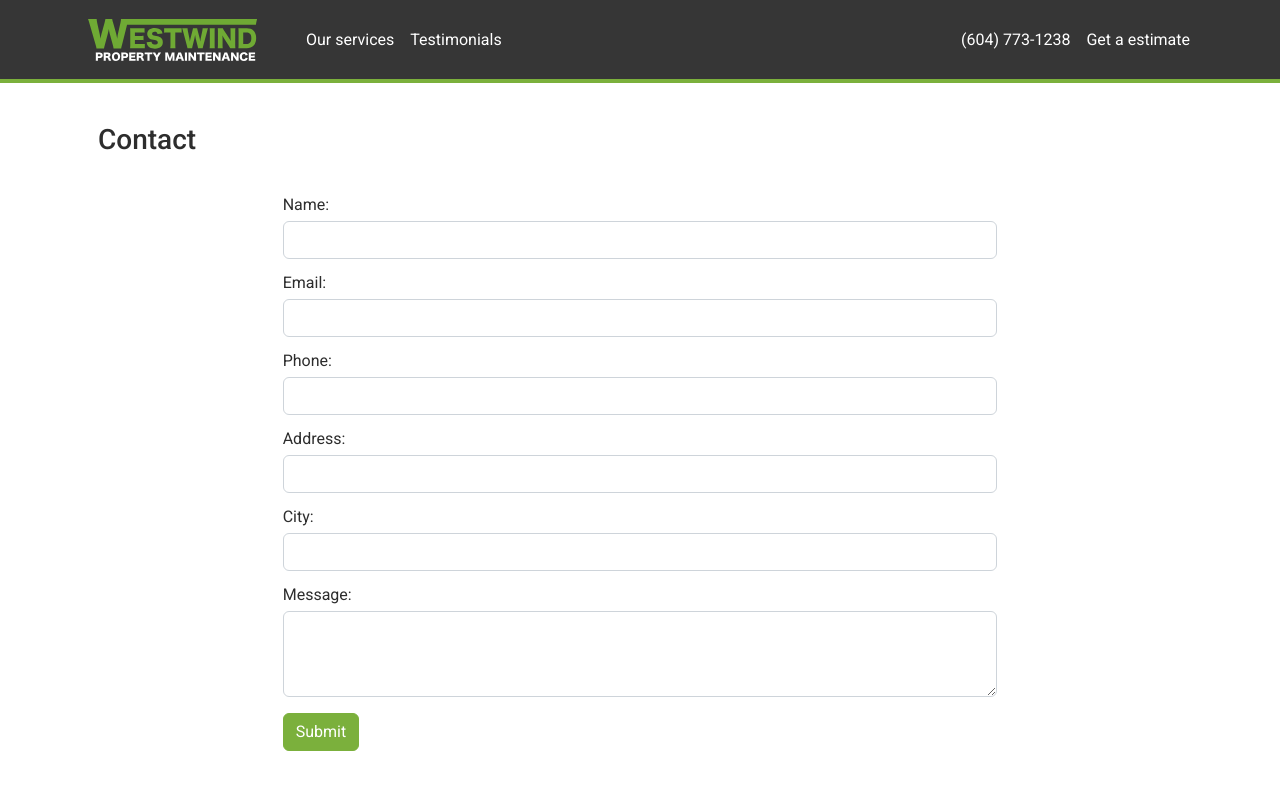
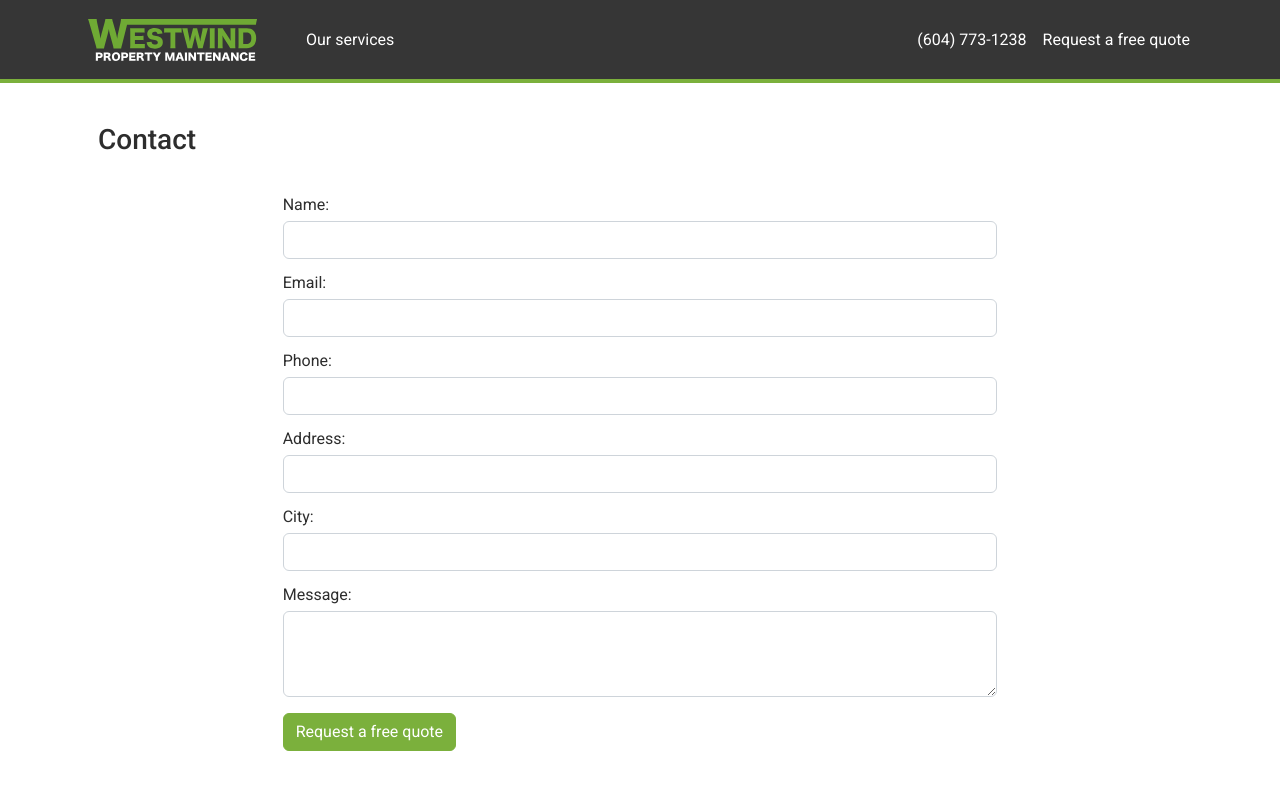
Before and after one commit to markvandop/westwind, a React (Create React App) app: page /contact in a window 1280 px wide. Shown: the top 790 px of the page. Built offline with nearby package versions, Linux system fonts and the light colour scheme.

Commit message:
quote text

```diff
--- a/src/components/Navbar/Navbar.js
+++ b/src/components/Navbar/Navbar.js
@@ -5,7 +5,6 @@ import "./style.scss";
 import logo from "../../images/westwind_logo_white_text.svg";
 import Container from "react-bootstrap/Container";
 import Navbar from "react-bootstrap/Navbar";
-import NavDropdown from "react-bootstrap/NavDropdown";
 
 const MainNavbar = () => {
   return (
@@ -20,14 +19,14 @@ const MainNavbar = () => {
             <Nav.Link as={Link} to="/">
               Our services
             </Nav.Link>
-            <Nav.Link as={Link} to="/testimonials">
+            {/* <Nav.Link as={Link} to="/testimonials">
               Testimonials
-            </Nav.Link>
+            </Nav.Link> */}
           </Nav>
           <Nav className="ml-auto flex ">
             <Nav.Link href="tel:6047731238">(604) 773-1238</Nav.Link>
             <Nav.Link as={Link} to="/contact">
-              Get a estimate
+              Request a free quote
             </Nav.Link>
           </Nav>
         </Navbar.Collapse>
--- a/src/pages/Contact/index.js
+++ b/src/pages/Contact/index.js
@@ -1,5 +1,5 @@
 import React, { useState } from "react";
-import { Form, Button, Container, Row, Col } from "react-bootstrap";
+import { Form, Button, Row, Col } from "react-bootstrap";
 import "./style.scss";
 
 export function Contact() {
@@ -89,7 +89,7 @@ export function Contact() {
                 />
               </Form.Group>
               <Button variant="primary" type="submit">
-                Submit
+                Request a free quote
               </Button>
             </Form>
           </Col>
--- a/src/pages/Home/index.js
+++ b/src/pages/Home/index.js
@@ -1,5 +1,6 @@
 //import logo from '../../logo.svg';
 import { Card, Button } from "react-bootstrap";
+import { Link } from "react-router-dom";
 import hedge from "../../images/hedge_bg.png";
 import hedgeTrimming from "../../images/services/hedge_trimming.jpeg";
 import lawnMower from "../../images/services/lawn_mower.jpeg";
@@ -98,7 +99,9 @@ export function HomePage() {
             because of this.
           </p>
           <div className="mb-3 text-center">
-            <Button>Get an estimate</Button>
+            <Button as={Link} to="contact">
+              Request a Free Quote
+            </Button>
           </div>
           <h3 className="mt-4 mb-3">Our Services</h3>
           <div className="service-cards">
```
